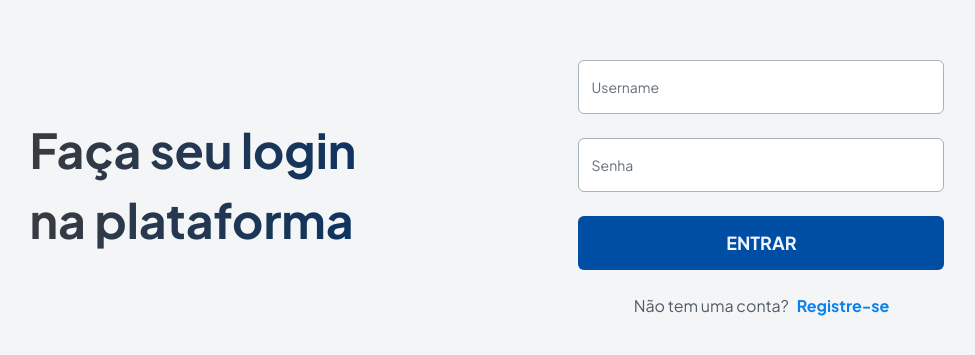
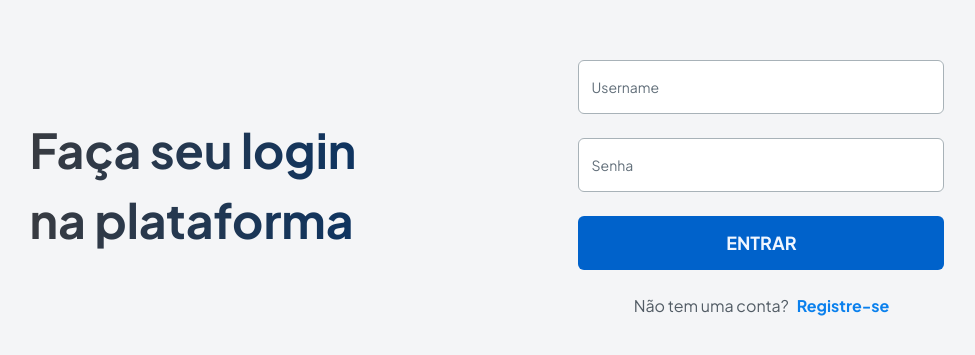
Before and after one commit to leosantosw/study-deck-app, a Next.js app: page /sign-in in a window 1280 px wide. Shown: the part 227-582 px from the top of the page, without its empty margins (153-1128 px from the left). Built offline with nearby package versions, Linux system fonts and the light colour scheme; no server answers.

Commit message:
fix: loading button on submit formdata

```diff
--- a/src/app/(auth)/sign-in/page.tsx
+++ b/src/app/(auth)/sign-in/page.tsx
@@ -1,15 +1,19 @@
 'use client'
 
-import { useState } from 'react'
+import { useRouter } from 'next/navigation'
+import { setCookie } from 'nookies'
+import { FormEvent, useCallback, useState } from 'react'
+import { ClipLoader } from 'react-spinners'
 import { toast } from 'react-toastify'
 import { loginUser } from './login-user'
-import { useRouter } from 'next/navigation'
-import { ClipLoader } from 'react-spinners'
-import { setCookie } from 'nookies'
 
 const notifications = {
   loginSuccessful: () =>
     toast.success('Login realizado com sucesso!', {
+      position: toast.POSITION.TOP_RIGHT,
+    }),
+  fillAllFields: () =>
+    toast.error('Preencha todos os campos!', {
       position: toast.POSITION.TOP_RIGHT,
     }),
   wrongCredentials: () =>
@@ -24,13 +28,18 @@ export default function Login() {
   const [isLoading, setIsLoading] = useState(false)
   const router = useRouter()
 
-  async function handleSubmit(data: FormData) {
-    const username = String(data.get('username'))
-    const password = String(data.get('password'))
+  const onSubmit = useCallback(async (event: FormEvent<HTMLFormElement>) => {
+    event.preventDefault()
+
+    const formData = new FormData(event.currentTarget)
+    const username = String(formData.get('username'))
+    const password = String(formData.get('password'))
 
     if (!username || !password) {
-      return
+      return notifications.fillAllFields()
     }
+
+    setIsLoading(true)
 
     const { status, access_token: accessToken } = await loginUser({
       username,
@@ -50,7 +59,7 @@ export default function Login() {
 
     notifications.loginSuccessful()
     return router.push('/dashboard')
-  }
+  }, [])
 
   return (
     <div className="font-primary min-h-screen flex items-center justify-center bg-gray-50 py-12 px-4 sm:px-6 lg:px-8">
@@ -60,13 +69,13 @@ export default function Login() {
             Faça seu login na plataforma
           </h2>
         </div>
-        <form action={handleSubmit} className="mt-8 space-y-6 sm:w-2/5">
+
+        <form onSubmit={onSubmit} className="mt-8 space-y-6 sm:w-2/5">
           <input
             id="username"
             name="username"
             type="username"
             autoComplete="username"
-            required
             className="appearance-none rounded-md relative block w-full px-3 py-4 border border-gray-300 placeholder-gray-500 text-gray-900 rounded-t-md focus:outline-none focus:ring-indigo-500 focus:border-indigo-500 focus:z-10 sm:text-sm"
             placeholder="Username"
             value={email}
@@ -77,7 +86,6 @@ export default function Login() {
             name="password"
             type="password"
             autoComplete="current-password"
-            required
             className="appearance-none rounded-md relative block w-full px-3 py-4 border border-gray-300 placeholder-gray-500 text-gray-900 rounded-b-md focus:outline-none focus:ring-indigo-500 focus:border-indigo-500 focus:z-10 sm:text-sm"
             placeholder="Senha"
             value={password}
@@ -86,10 +94,10 @@ export default function Login() {
           <div className="w-full mx-auto">
             <button
               type="submit"
-              onClick={() => setIsLoading(true)}
+              disabled={isLoading}
               className={`${
-                isLoading ? 'cursor-not-allowed' : 'cursor-pointer'
-              } w-full group relative flex justify-center py-3 px-4 border border-transparent font-bold text-lg rounded-md text-blue-50 bg-blue-700 hover:bg-blue-800 focus:outline-none focus:ring-2 focus:ring-offset-2 focus:ring-indigo-500`}
+                isLoading ? 'bg-blue-700 cursor-not-allowed' : 'cursor-pointer'
+              } w-full group relative flex justify-center py-3 px-4 border border-transparent font-bold text-lg rounded-md text-blue-50 bg-blue-600 hover:bg-blue-800 focus:outline-none focus:ring-2 focus:ring-offset-2 focus:ring-indigo-500`}
             >
               <ClipLoader
                 color="#fff"
--- a/src/app/(auth)/sign-up/page.tsx
+++ b/src/app/(auth)/sign-up/page.tsx
@@ -1,6 +1,6 @@
 'use client'
 
-import { useState } from 'react'
+import { FormEvent, useState } from 'react'
 import { ArrowLeft } from '@phosphor-icons/react'
 import { toast } from 'react-toastify'
 import { ClipLoader } from 'react-spinners'
@@ -22,14 +22,19 @@ export default function SignUp() {
   const router = useRouter()
   const [isLoading, setIsLoading] = useState(false)
 
-  async function handleSubmit(data: FormData) {
-    const name = String(data.get('name'))
-    const username = String(data.get('username'))
-    const password = String(data.get('password'))
+  const onSubmit = async (event: FormEvent<HTMLFormElement>) => {
+    event.preventDefault()
+
+    const formData = new FormData(event.currentTarget)
+    const name = String(formData.get('name'))
+    const username = String(formData.get('username'))
+    const password = String(formData.get('password'))
 
     if (!name || !username || !password) {
       return
     }
+
+    setIsLoading(true)
 
     const { status } = await createUser({ name, username, password })
 
@@ -49,7 +54,7 @@ export default function SignUp() {
       <h2 className="mt-6 text-center text-3xl font-bold text-transparent bg-clip-text bg-gradient-to-r from-gray-900 to-blue-900">
         Crie sua conta
       </h2>
-      <form action={handleSubmit} className="mt-8 space-y-4 w-full sm:max-w-md">
+      <form onSubmit={onSubmit} className="mt-8 space-y-4 w-full sm:max-w-md">
         <input
           id="name"
           name="name"
@@ -77,7 +82,7 @@ export default function SignUp() {
         />
         <button
           type="submit"
-          onClick={() => setIsLoading(true)}
+          disabled={isLoading}
           className={`${
             isLoading ? 'cursor-not-allowed' : 'cursor-pointer'
           } w-full group relative flex justify-center py-3 px-4 border border-transparent font-bold text-lg rounded-md text-blue-50 bg-blue-700 hover:bg-blue-800 focus:outline-none focus:ring-2 focus:ring-offset-2 focus:ring-indigo-500`}
--- a/src/app/dashboard/cards/[id]/card-component.tsx
+++ b/src/app/dashboard/cards/[id]/card-component.tsx
@@ -60,6 +60,7 @@ export function CardComponent({ flashcards }: CardComponentProps) {
   }
 
   if (isFinishedDeck) {
+    console.log('terminou o deck')
     return (
       <div className="flex flex-col items-center mt-4">
         <h1 className="text-blue-100 text-2xl">Parabéns!</h1>
--- a/src/app/dashboard/decks/create-deck.ts
+++ b/src/app/dashboard/decks/create-deck.ts
@@ -3,6 +3,7 @@
 import { db } from '@/src/db'
 import { cardsSchema, decksSchema, reviewsSchema } from '@/src/db/schema'
 import { cookies } from 'next/headers'
+import { revalidatePath } from 'next/cache'
 
 interface ICards {
   front_text: string
@@ -53,6 +54,7 @@ export async function handleCreateDeck({
       }))
     )
 
+    revalidatePath('/dashboard')
     return true
   } catch (error) {
     console.log(error)
--- a/src/app/dashboard/decks/page.tsx
+++ b/src/app/dashboard/decks/page.tsx
@@ -1,12 +1,12 @@
 'use client'
 
 import { toast } from 'react-toastify'
-import { ChangeEvent, useState } from 'react'
+import { ChangeEvent, FormEvent, useCallback, useState } from 'react'
 import { handleCreateDeck } from './create-deck'
 import { PlusCircle } from '@phosphor-icons/react'
 import { GoBackButton } from '@/src/components/goback-button'
 import { useRouter } from 'next/navigation'
-import { revalidatePath } from 'next/cache'
+import { ClipLoader } from 'react-spinners'
 
 const notifications = {
   fillAllFields: () =>
@@ -30,6 +30,7 @@ const notifications = {
 export default function Page() {
   const router = useRouter()
   const [cards, setCards] = useState([{ front_text: '', back_text: '' }])
+  const [isLoading, setIsLoading] = useState(false)
 
   const addCard = () => {
     setCards((prevCards) => [...prevCards, { front_text: '', back_text: '' }])
@@ -52,9 +53,13 @@ export default function Page() {
     })
   }
 
-  async function handleSubmit(data: FormData) {
-    const deckName = String(data.get('name'))
-    const description = String(data.get('description'))
+  const onSubmit = useCallback(
+    async (event: FormEvent<HTMLFormElement>) => {
+      event.preventDefault()
+      const formData = new FormData(event.currentTarget)
+
+      const deckName = String(formData.get('name'))
+      const description = String(formData.get('description'))
 
       if (!deckName || !description) {
         return notifications.fillAllFields()
@@ -64,20 +69,25 @@ export default function Page() {
         return notifications.fillOneCard()
       }
 
+      setIsLoading(true)
+
       const result = await handleCreateDeck({
         name: deckName,
         description,
         cards,
       })
 
+      setIsLoading(false)
+
       if (!result) {
         return notifications.errorOnCreateDeck()
       }
 
       notifications.successOnCreateDeck()
-    revalidatePath('/dashboard/')
       router.push('/dashboard/')
-  }
+    },
+    [cards]
+  )
 
   return (
     <div className="flex flex-col items-center justify-center min-h-screen py-2 font-primary mt-16 sm:mt-8">
@@ -86,7 +96,7 @@ export default function Page() {
         Criar nova lista
       </h2>
       <form
-        action={handleSubmit}
+        onSubmit={onSubmit}
         className="grid grid-cols-1 gap-4 gap-x-4 w-full max-w-4xl sm:grid-cols-2 px-4"
       >
         <label className="block text-sm font-bold text-gray-900">
@@ -95,7 +105,6 @@ export default function Page() {
             id="name"
             name="name"
             type="text"
-            required
             className="appearance-none rounded-md relative block w-full px-3 py-3 mt-2 border border-gray-300 placeholder-gray-500 text-gray-900 rounded-t-md focus:outline-none focus:ring-blue-500 focus:border-blue-500 focus:z-10 sm:text-sm"
           />
         </label>
@@ -105,7 +114,6 @@ export default function Page() {
           <textarea
             id="description"
             name="description"
-            required
             className="sm:h-[46px] appearance-none rounded-md relative block w-full px-3 py-3 mt-2 border border-gray-300 placeholder-gray-500 text-gray-900 rounded-t-md focus:outline-none focus:ring-blue-500 focus:border-blue-500 focus:z-10 sm:text-sm"
           />
         </label>
@@ -140,9 +148,20 @@ export default function Page() {
 
         <button
           type="submit"
-          className="w-full group relative flex justify-center py-3 px-4 border border-transparent font-bold text-lg rounded-md text-blue-50 bg-blue-600 hover:bg-blue-800 focus:outline-none focus:ring-2 focus:ring-offset-2 focus:ring-blue-500"
+          disabled={isLoading}
+          className={`${
+            isLoading ? 'bg-blue-700 cursor-not-allowed' : 'cursor-pointer'
+          } w-full group relative flex justify-center py-3 px-4 border border-transparent font-bold text-lg rounded-md text-blue-50 bg-blue-600 hover:bg-blue-800 focus:outline-none focus:ring-2 focus:ring-offset-2 focus:ring-indigo-500`}
         >
-          Criar
+          <ClipLoader
+            color="#fff"
+            loading={isLoading}
+            size={25}
+            aria-label="Loading Spinner"
+            data-testid="loader"
+            className="mr-2 mt-[2px]"
+          />
+          {!isLoading && 'CRIAR'}
         </button>
       </form>
     </div>
--- a/src/app/dashboard/page.tsx
+++ b/src/app/dashboard/page.tsx
@@ -25,7 +25,7 @@ export default async function Dashboad() {
         <div className="absolute -bottom-1 left-0 right-0 h-1 bg-gradient-to-r from-blue-500 to-green-500"></div>
       </header>
 
-      <main className="p-5 md:px-16">
+      <main className="p-5 md:px-16 h-screen">
         <div className="flex justify-between">
           <h2 className="mt-auto text-base align-text-bottom font-bold text-gray-800 pb-3 font-primary">
             {decks.length > 0 ? 'Listas' : 'Nenhuma lista ainda.'}
--- a/src/app/globals.css
+++ b/src/app/globals.css
@@ -1,4 +1,3 @@
-/* @import url('https://fonts.googleapis.com/css2?family=Comfortaa:wght@400;700&family=Roboto:wght@400;700&display=swap'); */
 @import url('https://fonts.googleapis.com/css2?family=Plus+Jakarta+Sans:wght@400;700&display=swap');
 @tailwind base;
 @tailwind components;
--- a/src/contexts/card-context.tsx
+++ b/src/contexts/card-context.tsx
@@ -20,7 +20,9 @@ export default function CardProvider({ children }: { children: ReactNode }) {
   function handleSetNextCard(totalCards: number) {
     setCurrentCard((currentCard + 1) % totalCards)
     setIsFlipped(false)
-    setIsFinishedDeck(currentCard + 1 === totalCards)
+    if (currentCard + 1 === totalCards) {
+      setIsFinishedDeck(true)
+    }
   }
 
   function handleToggleIsFlipped() {
--- a/tailwind.config.ts
+++ b/tailwind.config.ts
@@ -70,7 +70,7 @@ const config: Config = {
         '100': '25rem',
       },
       fontFamily: {
-        primary: ['Plus Jakarta Sans'],
+        primary: ['Plus Jakarta Sans', 'sans-serif'],
       },
     },
   },
```
Also changed, not shown: src/app/dashboard/cards/[id]/header.tsx (+11 -3 lines), 1 other file (tests, documents, lock files or other folders). Lines whose indentation alone changed are shown as unchanged.
